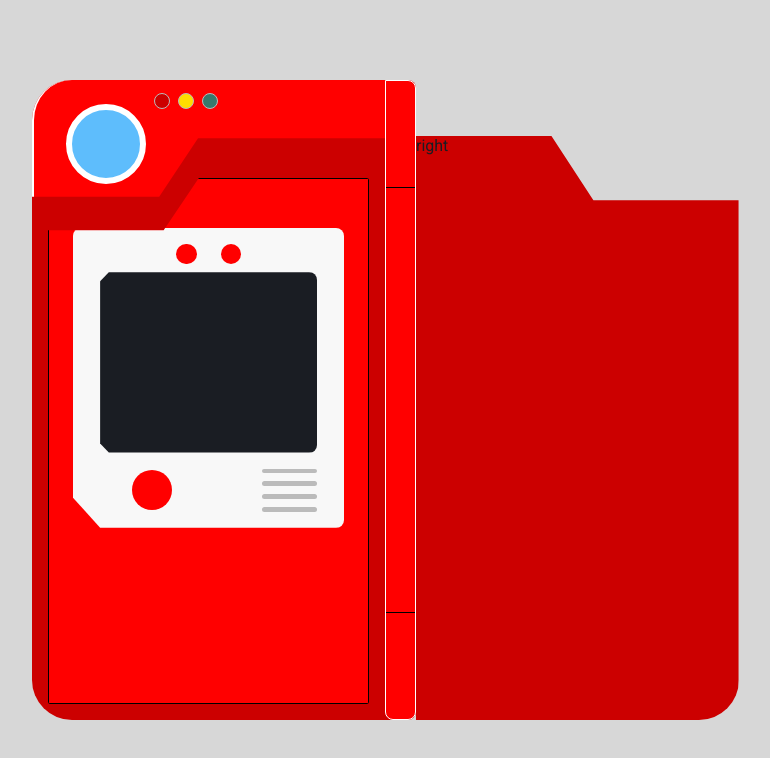
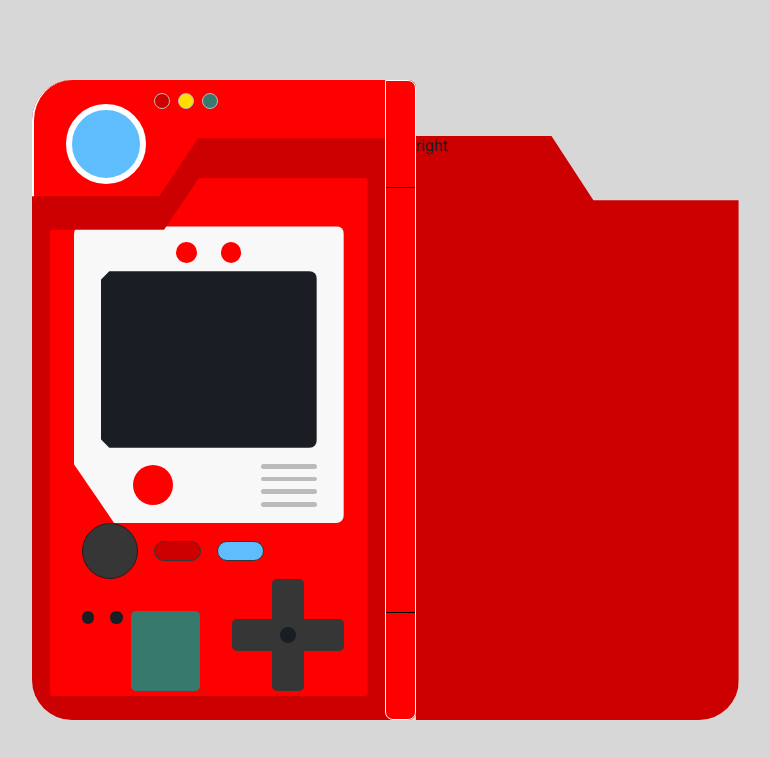
Before and after one commit to profdangarcia/pokedex, a React (Vite) app: page / in a window 1280 px wide. Shown: the top 758 px of the page, without its empty margins (224-994 px from the left). Built offline with nearby package versions, Linux system fonts and the light colour scheme.

Commit message:
feat(controls): adicionando controls

```diff
--- a/src/components/LeftPart/Body/index.tsx
+++ b/src/components/LeftPart/Body/index.tsx
@@ -1,5 +1,6 @@
 import React from 'react';
 import styled from 'styled-components';
+import { Footer } from '../Footer';
 import { ViewFinder } from '../ViewFinder';
 
 export const Body: React.FC = () => {
@@ -7,6 +8,7 @@ export const Body: React.FC = () => {
     <Container>
       <Content>
         <ViewFinder />
+        <Footer />
       </Content>
     </Container>
   );
@@ -17,7 +19,7 @@ const Container = styled.div`
   width: 100%;
   background: var(--dark-red);
   border-radius: 0 0 0 3rem;
-  padding: 1rem;
+  padding: 1rem 1.1rem 1.5rem;
   display: flex;
   justify-content: space-between;
 `;
@@ -25,9 +27,8 @@ const Container = styled.div`
 const Content = styled.div`
   width: 100%;
   background: var(--red);
-  border: 1px solid black;
   clip-path: polygon(0 10%, 36% 10%, 47% 0, 100% 0, 100% 100%, 0 100%);
   margin-top: -20%;
-  border-radius: 0.1rem;
+  border-radius: 0.2rem;
   padding: 0 1.5rem 1.5rem;
 `;
--- /dev/null
+++ b/src/components/LeftPart/Controls/index.tsx
@@ -0,0 +1,73 @@
+import React from 'react';
+import styled from 'styled-components';
+
+export const Controls: React.FC = () => {
+  return (
+    <Container>
+      <VerticalControl position="top" />
+      <Middle>
+        <HorizontalControl position="left" />
+        <Core>
+          <span />
+        </Core>
+        <HorizontalControl position="right" />
+      </Middle>
+      <VerticalControl position="bottom" />
+    </Container>
+  );
+};
+
+const Container = styled.div`
+  display: flex;
+  flex-direction: column;
+  align-items: center;
+`;
+
+const Middle = styled.div`
+  width: 100%;
+  max-width: 7rem;
+  display: flex;
+  align-items: center;
+`;
+const Core = styled.div`
+  background: var(--gray-800);
+  width: 2rem;
+  height: 2rem;
+  display: flex;
+  align-items: center;
+  justify-content: center;
+
+  & > span {
+    background: var(--gray-900);
+    width: 1rem;
+    height: 1rem;
+    border-radius: 50%;
+  }
+`;
+
+const VerticalControl = styled.button<{ position: 'top' | 'bottom' }>`
+  background: var(--gray-800);
+  width: 2rem;
+  height: 2.5rem;
+  border-radius: ${props =>
+    props.position === 'top' ? '0.3rem 0.3rem 0 0' : '0 0 0.3rem 0.3rem'};
+  transition: 0.2s ease-in-out;
+
+  &:active {
+    position: relative;
+    top: ${props => (props.position === 'top' ? '3px' : '-3px')};
+  }
+`;
+
+const HorizontalControl = styled.button<{ position: 'left' | 'right' }>`
+  height: 2rem;
+  width: 2.5rem;
+  background: var(--gray-800);
+  border-radius: ${props =>
+    props.position === 'left' ? '0.3rem 0 0 0.3rem' : '0 0.3rem 0.3rem 0'};
+
+  &:active {
+    position: relative;
+    left: ${props => (props.position === 'left' ? '3px' : '-3px')};
+  }
+`;
--- /dev/null
+++ b/src/components/LeftPart/Footer/index.tsx
@@ -0,0 +1,93 @@
+import React from 'react';
+import styled from 'styled-components';
+import { Controls } from '../Controls';
+
+export const Footer: React.FC = () => {
+  return (
+    <Container>
+      <Top>
+        <RoundButton />
+        <SmashButton color="dark-red" />
+        <SmashButton color="light-blue" />
+      </Top>
+
+      <Bottom>
+        <LeftCorner>
+          <Dot />
+          <Dot />
+          <GreenStuff />
+        </LeftCorner>
+        <Controls />
+      </Bottom>
+    </Container>
+  );
+};
+
+const Container = styled.div`
+  display: flex;
+  flex-direction: column;
+  padding-left: 0.5rem;
+`;
+
+const Top = styled.div`
+  display: flex;
+  gap: 1rem;
+  align-items: center;
+`;
+
+const RoundButton = styled.button`
+  width: 3.5rem;
+  height: 3.5rem;
+  border-radius: 50%;
+  background: var(--gray-800);
+  border: 1px solid var(--gray-900);
+  &:active {
+    transform: scale(0.98);
+  }
+`;
+
+const SmashButton = styled.button<{ color: string }>`
+  height: 1.3rem;
+  width: 18%;
+  background: ${props => `var(--${props.color})`};
+  border-radius: 2rem;
+  border: 1px solid var(--gray-800);
+  &:active {
+    transform: scale(0.98);
+  }
+`;
+
+const Bottom = styled.div`
+  display: flex;
+  align-items: flex-end;
+  height: 100%;
+  width: 100%;
+  gap: 2rem;
+`;
+
+const LeftCorner = styled.div`
+  display: flex;
+  gap: 0.5rem;
+  width: 100%;
+  & > span + span {
+    margin-left: 0.5rem;
+  }
+`;
+
+const Dot = styled.span`
+  width: 0.8rem;
+  height: 0.8rem;
+  border-radius: 50%;
+  background: var(--gray-900);
+  flex-shrink: 0;
+`;
+
+const GreenStuff = styled.button`
+  width: 60%;
+  height: 5rem;
+  background: var(--green);
+  border-radius: 0.3rem;
+  &:active {
+    transform: scale(0.98);
+  }
+`;
--- a/src/components/LeftPart/ViewFinder/index.tsx
+++ b/src/components/LeftPart/ViewFinder/index.tsx
@@ -26,7 +26,7 @@ export const ViewFinder: React.FC = () => {
 
 const Container = styled.div`
   margin-top: 18%;
-  clip-path: polygon(0 0, 100% 0, 100% 100%, 10% 100%, 0 90%);
+  clip-path: polygon(0 0, 100% 0, 100% 100%, 15% 100%, 0 80%);
   width: 100%;
   height: 60%;
   background: var(--gray-50);
--- a/src/styles/global.ts
+++ b/src/styles/global.ts
@@ -12,6 +12,7 @@ export default createGlobalStyle`
     --gray-100: #d7d7d7;
     --gray-200: #bbbbbb;
     --gray-600: #808080;
+    --gray-800: #363636;
     --gray-900: #1a1d23;
 
     --red: #FF0000;
@@ -21,6 +22,9 @@ export default createGlobalStyle`
     --yellow: #FFDE00;
     --gold: #B3A125;
     --green: #37796C;
+
+    --shadow: 7px 6px 28px 3px rgba(0, 0, 0, 0.24);
+    --light-shadow: 3px 2px 22px 3px rgba(0, 0, 0, 0.24)
   }
 
   html {
```
